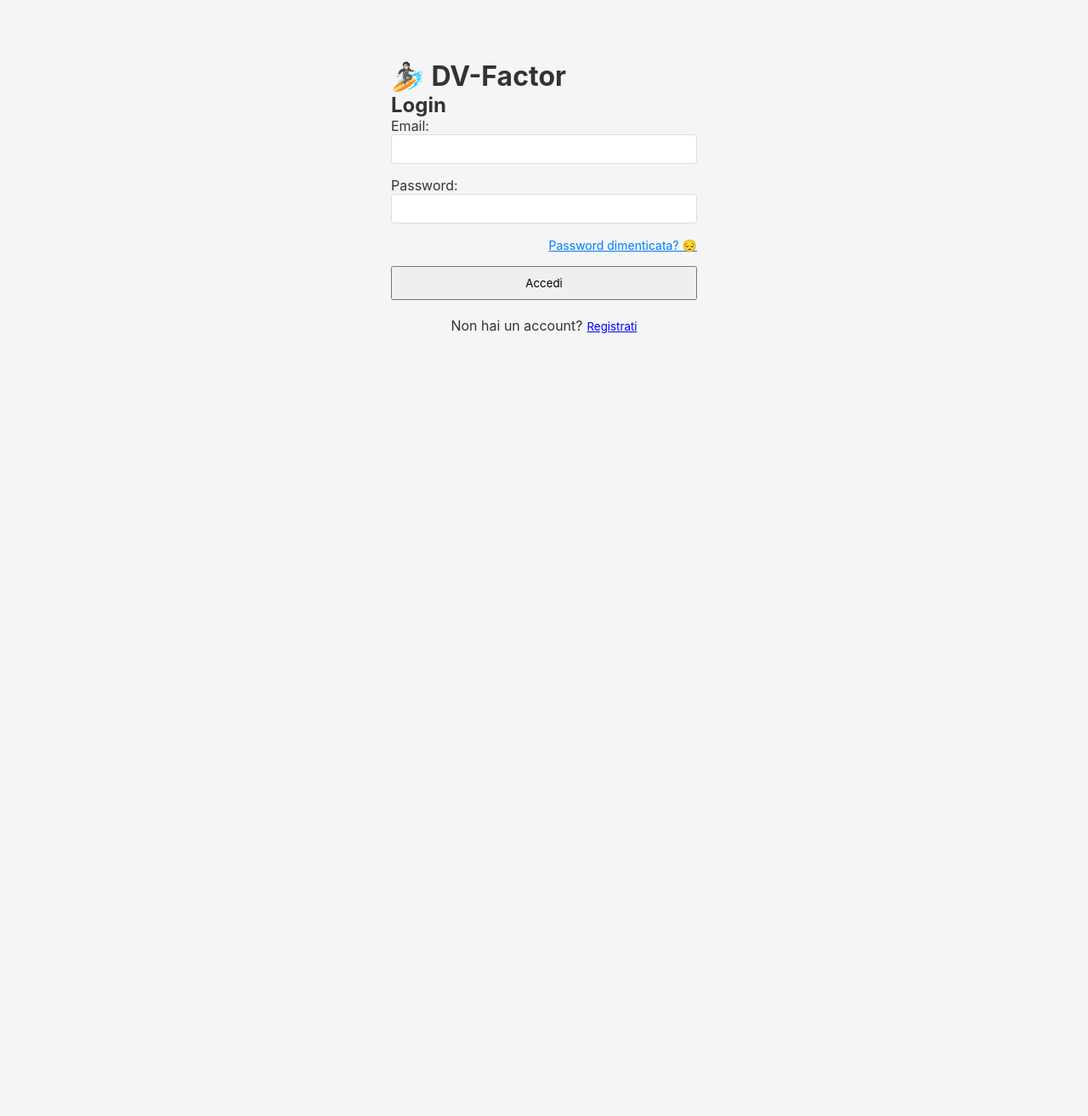
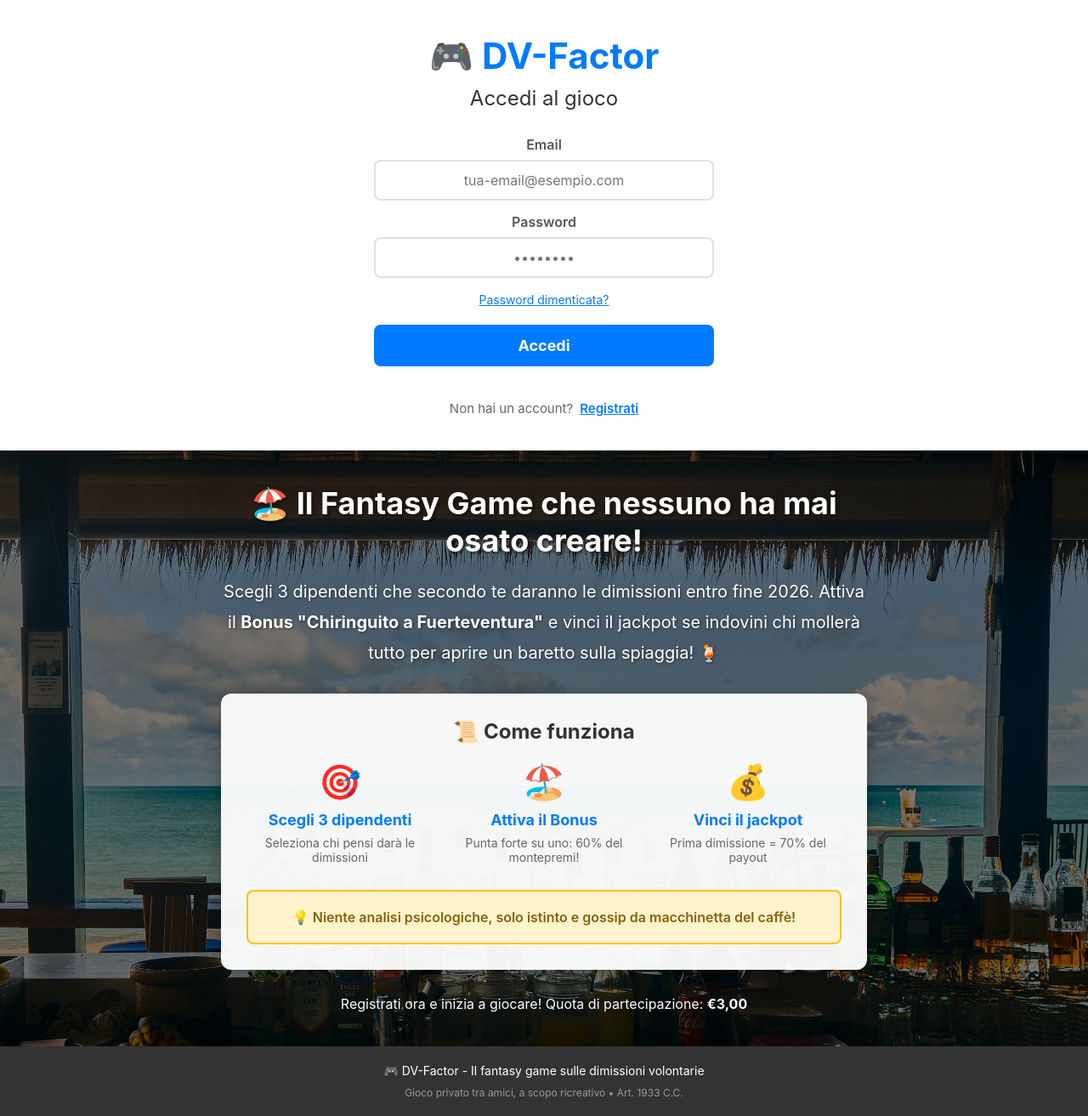
Before and after one commit to Lucap6/DV-Factor, a React (Create React App) app: page / in a window 1280 px wide. Shown: the whole page at 85% size. Before the commit the page ends 800 px from the top, so only its background shows below. Built offline with nearby package versions, Linux system fonts and the light colour scheme; no server answers.

Commit message:
Reimpaginazione dell'homepage

```diff
--- a/src/components/Login.js
+++ b/src/components/Login.js
@@ -1,41 +1,33 @@
 // ============================================
-// LOGIN COMPONENT - Pagina di accesso (AGGIORNATO)
+// LOGIN COMPONENT - Homepage ridisegnata
 // ============================================
-// Permette agli utenti di registrarsi o fare login
-// Include link per recupero password
+// Design moderno con sezione informativa e chiringuito
 
 import { useState } from 'react'
 import { supabase } from '../supabaseClient'
 import ForgotPassword from './ForgotPassword'
 
 function Login({ onLogin }) {
-  // "Stati" per salvare cosa scrive l'utente nei campi
   const [email, setEmail] = useState('')
   const [password, setPassword] = useState('')
   const [fullName, setFullName] = useState('')
-  const [isSignUp, setIsSignUp] = useState(false) // true = registrazione, false = login
-  const [showForgotPassword, setShowForgotPassword] = useState(false) // NUOVO
+  const [isSignUp, setIsSignUp] = useState(false)
+  const [showForgotPassword, setShowForgotPassword] = useState(false)
   const [loading, setLoading] = useState(false)
   const [message, setMessage] = useState('')
 
-  // ============================================
   // Se l'utente vuole recuperare la password
-  // ============================================
   if (showForgotPassword) {
     return <ForgotPassword onBack={() => setShowForgotPassword(false)} />
   }
 
-  // ============================================
-  // FUNZIONE: Gestisce il login o la registrazione
-  // ============================================
   const handleAuth = async (e) => {
-    e.preventDefault() // Impedisce il refresh della pagina
+    e.preventDefault()
     setLoading(true)
     setMessage('')
 
     try {
       if (isSignUp) {
-        // REGISTRAZIONE: crea un nuovo utente
         const { data, error } = await supabase.auth.signUp({
           email,
           password,
@@ -49,7 +41,6 @@ function Login({ onLogin }) {
         if (error) throw error
         setMessage('✅ Registrazione completata! Controlla la tua email per confermare.')
       } else {
-        // LOGIN: accede con email e password
         const { data, error } = await supabase.auth.signInWithPassword({
           email,
           password,
@@ -57,7 +48,6 @@ function Login({ onLogin }) {
 
         if (error) throw error
 
-        // Se il login ha successo, chiama la funzione onLogin
         if (data.user) {
           onLogin(data.user)
         }
@@ -70,52 +60,138 @@ function Login({ onLogin }) {
   }
 
   return (
-    <div style={{ maxWidth: '400px', margin: '50px auto', padding: '20px' }}>
-      <h1>🏄🏻 DV-Factor</h1>
-      <h2>{isSignUp ? 'Registrazione' : 'Login'}</h2>
+    <div style={{
+      minHeight: '100vh',
+      display: 'flex',
+      flexDirection: 'column',
+      backgroundColor: '#f5f5f5'
+    }}>
+      {/* ============================================ */}
+      {/* SEZIONE LOGIN */}
+      {/* ============================================ */}
+      <div style={{
+        flex: '0 0 auto',
+        backgroundColor: 'white',
+        padding: '40px 20px',
+        boxShadow: '0 2px 8px rgba(0,0,0,0.1)'
+      }}>
+        <div style={{ maxWidth: '400px', margin: '0 auto', textAlign: 'center' }}>
+          {/* Logo e Titolo */}
+          <h1 style={{
+            fontSize: '42px',
+            marginBottom: '10px',
+            color: '#007bff'
+          }}>
+            🎮 DV-Factor
+          </h1>
+          <h2 style={{
+            fontSize: '24px',
+            marginBottom: '30px',
+            color: '#333',
+            fontWeight: 'normal'
+          }}>
+            {isSignUp ? 'Crea il tuo account' : 'Accedi al gioco'}
+          </h2>
 
           <form onSubmit={handleAuth}>
             {/* Campo EMAIL */}
-        <div style={{ marginBottom: '15px' }}>
-          <label>Email:</label>
+            <div style={{ marginBottom: '15px', textAlign: 'center' }}>
+              <label style={{
+                display: 'block',
+                marginBottom: '8px',
+                fontWeight: '600',
+                color: '#555',
+                textAlign: 'center'
+              }}>
+                Email
+              </label>
               <input
                 type="email"
                 value={email}
                 onChange={(e) => setEmail(e.target.value)}
+                placeholder="tua-email@esempio.com"
                 required
-            style={{ width: '100%', padding: '8px' }}
+                style={{
+                  width: '100%',
+                  padding: '12px',
+                  border: '2px solid #e0e0e0',
+                  borderRadius: '8px',
+                  fontSize: '16px',
+                  textAlign: 'center',
+                  transition: 'border-color 0.3s'
+                }}
+                onFocus={(e) => e.target.style.borderColor = '#007bff'}
+                onBlur={(e) => e.target.style.borderColor = '#e0e0e0'}
               />
             </div>
 
             {/* Campo NOME COMPLETO (solo in registrazione) */}
             {isSignUp && (
-          <div style={{ marginBottom: '15px' }}>
-            <label>Nome Completo:</label>
+              <div style={{ marginBottom: '15px', textAlign: 'center' }}>
+                <label style={{
+                  display: 'block',
+                  marginBottom: '8px',
+                  fontWeight: '600',
+                  color: '#555',
+                  textAlign: 'center'
+                }}>
+                  Nome Completo
+                </label>
                 <input
                   type="text"
                   value={fullName}
                   onChange={(e) => setFullName(e.target.value)}
+                  placeholder="Mario Rossi"
                   required
-              style={{ width: '100%', padding: '8px' }}
+                  style={{
+                    width: '100%',
+                    padding: '12px',
+                    border: '2px solid #e0e0e0',
+                    borderRadius: '8px',
+                    fontSize: '16px',
+                    textAlign: 'center',
+                    transition: 'border-color 0.3s'
+                  }}
+                  onFocus={(e) => e.target.style.borderColor = '#007bff'}
+                  onBlur={(e) => e.target.style.borderColor = '#e0e0e0'}
                 />
               </div>
             )}
 
             {/* Campo PASSWORD */}
-        <div style={{ marginBottom: '15px' }}>
-          <label>Password:</label>
+            <div style={{ marginBottom: '15px', textAlign: 'center' }}>
+              <label style={{
+                display: 'block',
+                marginBottom: '8px',
+                fontWeight: '600',
+                color: '#555',
+                textAlign: 'center'
+              }}>
+                Password
+              </label>
               <input
                 type="password"
                 value={password}
                 onChange={(e) => setPassword(e.target.value)}
+                placeholder="••••••••"
                 required
-            style={{ width: '100%', padding: '8px' }}
+                style={{
+                  width: '100%',
+                  padding: '12px',
+                  border: '2px solid #e0e0e0',
+                  borderRadius: '8px',
+                  fontSize: '16px',
+                  textAlign: 'center',
+                  transition: 'border-color 0.3s'
+                }}
+                onFocus={(e) => e.target.style.borderColor = '#007bff'}
+                onBlur={(e) => e.target.style.borderColor = '#e0e0e0'}
               />
             </div>
 
-        {/* NUOVO: Link password dimenticata (solo in login) */}
+            {/* Link password dimenticata (solo in login) */}
             {!isSignUp && (
-          <div style={{ marginBottom: '15px', textAlign: 'right' }}>
+              <div style={{ marginBottom: '20px', textAlign: 'center' }}>
                 <button
                   type="button"
                   onClick={() => setShowForgotPassword(true)}
@@ -128,7 +204,7 @@ function Login({ onLogin }) {
                     fontSize: '14px'
                   }}
                 >
-              Password dimenticata? 😔
+                  Password dimenticata?
                 </button>
               </div>
             )}
@@ -137,26 +213,225 @@ function Login({ onLogin }) {
             <button
               type="submit"
               disabled={loading}
-          style={{ width: '100%', padding: '10px', cursor: 'pointer' }}
+              style={{
+                width: '100%',
+                padding: '14px',
+                backgroundColor: loading ? '#ccc' : '#007bff',
+                color: 'white',
+                border: 'none',
+                borderRadius: '8px',
+                fontSize: '18px',
+                fontWeight: 'bold',
+                cursor: loading ? 'not-allowed' : 'pointer',
+                transition: 'background-color 0.3s',
+                marginBottom: '15px'
+              }}
+              onMouseEnter={(e) => !loading && (e.target.style.backgroundColor = '#0056b3')}
+              onMouseLeave={(e) => !loading && (e.target.style.backgroundColor = '#007bff')}
             >
               {loading ? 'Caricamento...' : (isSignUp ? 'Registrati' : 'Accedi')}
             </button>
           </form>
 
           {/* Messaggio di successo/errore */}
-      {message && <p style={{ marginTop: '15px', color: message.includes('❌') ? 'red' : 'green' }}>{message}</p>}
+          {message && (
+            <div style={{
+              marginTop: '15px',
+              padding: '12px',
+              borderRadius: '8px',
+              backgroundColor: message.includes('❌') ? '#ffebee' : '#e8f5e9',
+              color: message.includes('❌') ? '#c62828' : '#2e7d32',
+              fontSize: '14px',
+              textAlign: 'center'
+            }}>
+              {message}
+            </div>
+          )}
 
           {/* Link per cambiare tra Login e Registrazione */}
-      <p style={{ marginTop: '20px', textAlign: 'center' }}>
+          <p style={{
+            marginTop: '25px',
+            textAlign: 'center',
+            fontSize: '15px',
+            color: '#666'
+          }}>
             {isSignUp ? 'Hai già un account?' : 'Non hai un account?'}
             <button
-          onClick={() => setIsSignUp(!isSignUp)}
-          style={{ marginLeft: '5px', background: 'none', border: 'none', color: 'blue', cursor: 'pointer', textDecoration: 'underline' }}
+              onClick={() => {
+                setIsSignUp(!isSignUp)
+                setMessage('')
+              }}
+              style={{
+                marginLeft: '8px',
+                background: 'none',
+                border: 'none',
+                color: '#007bff',
+                cursor: 'pointer',
+                textDecoration: 'underline',
+                fontWeight: '600',
+                fontSize: '15px'
+              }}
             >
               {isSignUp ? 'Accedi' : 'Registrati'}
             </button>
           </p>
         </div>
+      </div>
+
+      {/* ============================================ */}
+      {/* SEZIONE INFORMATIVA CON CHIRINGUITO */}
+      {/* ============================================ */}
+      <div style={{
+        flex: '1',
+        backgroundImage: 'url(/images/chiringuito-bg.jpg)',
+        backgroundSize: 'cover',
+        backgroundPosition: 'center',
+        backgroundRepeat: 'no-repeat',
+        position: 'relative',
+        minHeight: '400px',
+        display: 'flex',
+        alignItems: 'center',
+        justifyContent: 'center'
+      }}>
+        {/* Overlay scuro per migliorare leggibilità */}
+        <div style={{
+          position: 'absolute',
+          top: 0,
+          left: 0,
+          right: 0,
+          bottom: 0,
+          backgroundColor: 'rgba(0, 0, 0, 0.5)',
+          zIndex: 1
+        }} />
+
+        {/* Contenuto informativo */}
+        <div style={{
+          position: 'relative',
+          zIndex: 2,
+          maxWidth: '800px',
+          margin: '0 auto',
+          padding: '40px 20px',
+          textAlign: 'center',
+          color: 'white'
+        }}>
+          <h2 style={{
+            fontSize: '36px',
+            marginBottom: '20px',
+            fontWeight: 'bold',
+            textShadow: '2px 2px 4px rgba(0,0,0,0.5)'
+          }}>
+            🏖️ Il Fantasy Game che nessuno ha mai osato creare!
+          </h2>
+
+          <p style={{
+            fontSize: '20px',
+            lineHeight: '1.8',
+            marginBottom: '30px',
+            textShadow: '1px 1px 3px rgba(0,0,0,0.5)'
+          }}>
+            Scegli 3 dipendenti che secondo te daranno le dimissioni entro fine 2026.
+            Attiva il <strong>Bonus "Chiringuito a Fuerteventura"</strong> e vinci il jackpot
+            se indovini chi mollerà tutto per aprire un baretto sulla spiaggia! 🍹
+          </p>
+
+          <div style={{
+            backgroundColor: 'rgba(255, 255, 255, 0.95)',
+            borderRadius: '12px',
+            padding: '30px',
+            marginTop: '30px',
+            boxShadow: '0 4px 20px rgba(0,0,0,0.3)'
+          }}>
+            <h3 style={{
+              fontSize: '24px',
+              marginBottom: '20px',
+              color: '#333'
+            }}>
+              📜 Come funziona
+            </h3>
+
+            <div style={{
+              display: 'grid',
+              gridTemplateColumns: 'repeat(auto-fit, minmax(200px, 1fr))',
+              gap: '20px',
+              textAlign: 'center'
+            }}>
+              <div>
+                <div style={{ fontSize: '40px', marginBottom: '10px' }}>🎯</div>
+                <h4 style={{ fontSize: '18px', marginBottom: '8px', color: '#007bff' }}>
+                  Scegli 3 dipendenti
+                </h4>
+                <p style={{ fontSize: '14px', color: '#666' }}>
+                  Seleziona chi pensi darà le dimissioni
+                </p>
+              </div>
+
+              <div>
+                <div style={{ fontSize: '40px', marginBottom: '10px' }}>🏖️</div>
+                <h4 style={{ fontSize: '18px', marginBottom: '8px', color: '#007bff' }}>
+                  Attiva il Bonus
+                </h4>
+                <p style={{ fontSize: '14px', color: '#666' }}>
+                  Punta forte su uno: 60% del montepremi!
+                </p>
+              </div>
+
+              <div>
+                <div style={{ fontSize: '40px', marginBottom: '10px' }}>💰</div>
+                <h4 style={{ fontSize: '18px', marginBottom: '8px', color: '#007bff' }}>
+                  Vinci il jackpot
+                </h4>
+                <p style={{ fontSize: '14px', color: '#666' }}>
+                  Prima dimissione = 70% del payout
+                </p>
+              </div>
+            </div>
+
+            <div style={{
+              marginTop: '30px',
+              padding: '20px',
+              backgroundColor: '#fff3cd',
+              borderRadius: '8px',
+              border: '2px solid #ffc107'
+            }}>
+              <p style={{
+                fontSize: '16px',
+                color: '#856404',
+                margin: 0,
+                fontWeight: '600'
+              }}>
+                💡 Niente analisi psicologiche, solo istinto e gossip da macchinetta del caffè!
+              </p>
+            </div>
+          </div>
+
+          <p style={{
+            marginTop: '30px',
+            fontSize: '16px',
+            textShadow: '1px 1px 3px rgba(0,0,0,0.5)'
+          }}>
+            Registrati ora e inizia a giocare! Quota di partecipazione: <strong>€3,00</strong>
+          </p>
+        </div>
+      </div>
+
+      {/* ============================================ */}
+      {/* FOOTER */}
+      {/* ============================================ */}
+      <div style={{
+        backgroundColor: '#333',
+        color: 'white',
+        padding: '20px',
+        textAlign: 'center',
+        fontSize: '14px'
+      }}>
+        <p style={{ margin: 0 }}>
+          🎮 DV-Factor - Il fantasy game sulle dimissioni volontarie
+        </p>
+        <p style={{ margin: '10px 0 0 0', fontSize: '12px', color: '#999' }}>
+          Gioco privato tra amici, a scopo ricreativo • Art. 1933 C.C.
+        </p>
+      </div>
+    </div>
   )
 }
 
```
Also changed, not shown: public/images/chiringuito-bg.jpg (added). Lines whose indentation alone changed are shown as unchanged.
